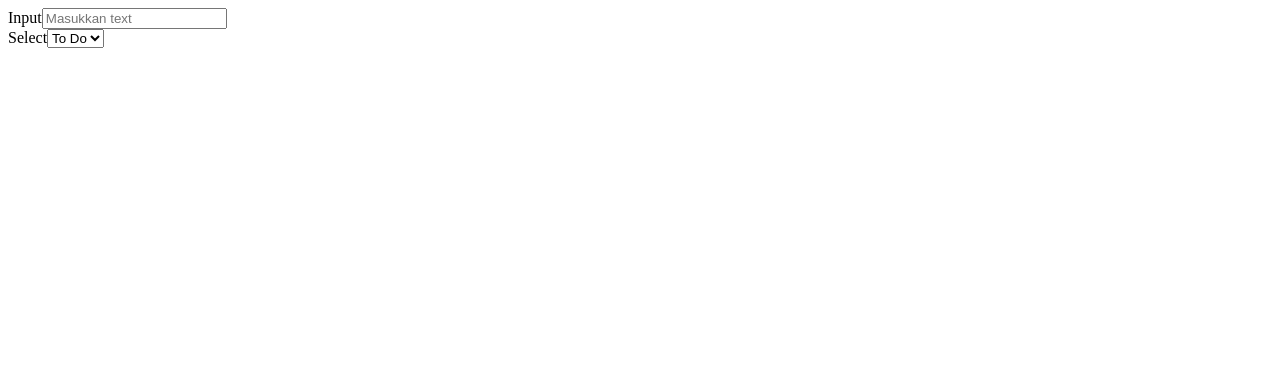
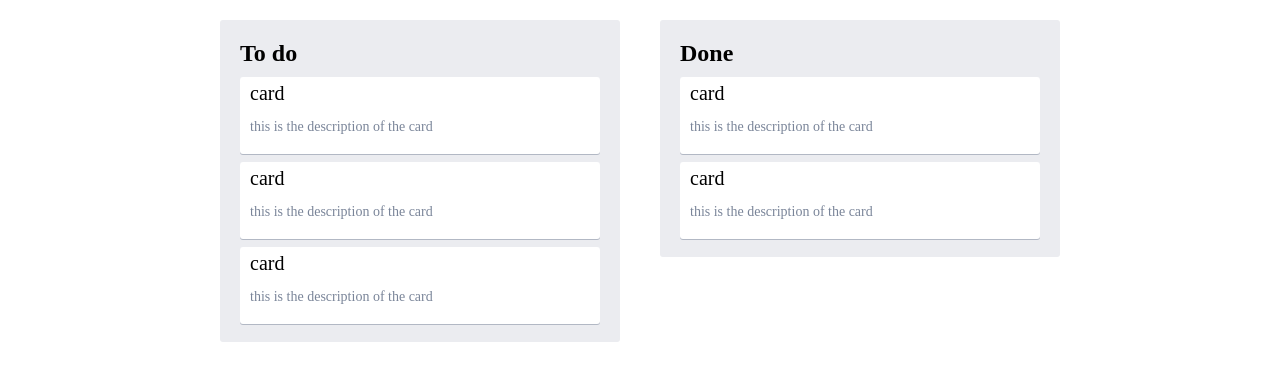
Before and after one commit to agengwibowoo/todo, a React (Create React App) app: page / in a window 1280 px wide. Shown: the top 380 px of the page. Built offline with nearby package versions, Linux system fonts and the light colour scheme.

Commit message:
Add TodoCard & TodoContainer component

```diff
--- a/package.json
+++ b/package.json
@@ -7,13 +7,16 @@
     "@testing-library/react": "^11.2.3",
     "@testing-library/user-event": "^12.6.0",
     "bootstrap": "^4.5.3",
+    "bootstrap-icons": "^1.3.0",
     "final-form": "^4.20.1",
     "prop-types": "^15.7.2",
     "react": "^17.0.1",
     "react-bootstrap": "^1.4.3",
+    "react-bootstrap-icons": "^1.2.3",
     "react-dom": "^17.0.1",
     "react-final-form": "^6.5.2",
     "react-scripts": "4.0.1",
+    "styled-components": "^5.2.1",
     "web-vitals": "^0.2.4"
   },
   "scripts": {
--- a/public/index.html
+++ b/public/index.html
@@ -26,7 +26,7 @@
     -->
     <title>Todo</title>
   </head>
-  <body>
+  <body style='margin: 0;'>
     <noscript>You need to enable JavaScript to run this app.</noscript>
     <div id="root"></div>
     <!--
--- a/src/App.js
+++ b/src/App.js
@@ -1,33 +1,47 @@
-import { Form, Field } from 'react-final-form';
-import InputComponent from './components/form/InputComponent';
-import SelectComponent from './components/form/SelectComponent';
+import Layout from './components/global/Layout';
+import TodoContainer from './components/todo/TodoContainer';
+import TodoCard from './components/todo/TodoCard';
 
 const App = () => {
-  const onSubmit = () => {
-    console.log('submitted');
+  const handleCardDetail = () => {
+    alert('card opened')
   }
   return (
-    <div className="App">
-      <Form onSubmit={onSubmit}>
-        {props => (
-          <>
-            <Field
-              name="input"
-              type="Text"
-              label="Input"
-              placeholder="Masukkan text"
-              component={InputComponent}
-            />
-            <Field
-              name="Select"
-              label="Select"
-              placeholder="Pilih"
-              component={SelectComponent}
-            />
-          </>
-        )}
-      </Form>
-    </div>
+    <Layout>
+      <TodoContainer
+        title="To do"
+      >
+        <TodoCard
+          title='card'
+          desc='this is the description of the card'
+          detail={() => handleCardDetail()}
+        />
+        <TodoCard
+          title='card'
+          desc='this is the description of the card'
+          detail={() => handleCardDetail()}
+        />
+        <TodoCard
+          title='card'
+          desc='this is the description of the card'
+          detail={() => handleCardDetail()}
+        />
+      </TodoContainer>
+      <TodoContainer
+        title="Done"
+      >
+        <TodoCard
+          title='card'
+          desc='this is the description of the card'
+          detail={() => handleCardDetail()}
+        />
+        <TodoCard
+          title='card'
+          desc='this is the description of the card'
+          detail={() => handleCardDetail()}
+        />
+      </TodoContainer>
+    </Layout>
   );
 }
 
--- /dev/null
+++ b/src/components/global/Layout.js
@@ -0,0 +1,20 @@
+import React from 'react'
+import styled from 'styled-components';
+
+const Container = styled.div`
+    display: flex;
+    justify-content: center;
+    padding: 20px;
+    min-height: 100vh - 20px;
+    background: #ffffff 0% 0% no-repeat padding-box;
+`
+
+const Layout = ({ children }) => {
+    return (
+        <Container>
+            {children}
+        </Container>
+    )
+}
+
+export default Layout
--- /dev/null
+++ b/src/components/todo/TodoCard.js
@@ -0,0 +1,49 @@
+import React from 'react';
+import styled from 'styled-components';
+import PropTypes from 'prop-types';
+
+const Container = styled.div`
+    background-color: #fff;
+    border-radius: 3px;
+    box-shadow: 0 1px 0 rgba(9,30,66,.25);
+    cursor: pointer;
+    display: block;
+    margin-bottom: 8px;
+    padding: 5px 10px;
+    min-height: 20px;
+    position: relative;
+    text-decoration: none;
+    z-index: 0;
+    &:hover {
+        background-color: #f4f6f7;
+    }
+`
+
+const Title = styled.span`
+    font-size: 20px;
+`
+
+const Desc = styled.p`
+    font-size: 14px;
+    color: #7A8599;
+`
+
+const TodoCard = ({ title, desc, detail }) => {
+    return (
+        <Container onClick={detail}>
+            <Title>{title}</Title>
+            <Desc>{desc}</Desc>
+        </Container>
+    )
+}
+
+TodoCard.propTypes = {
+    title: PropTypes.string.isRequired,
+    desc: PropTypes.string,
+}
+
+TodoCard.defaultProps = {
+    desc: '',
+}
+
+export default TodoCard
--- /dev/null
+++ b/src/components/todo/TodoContainer.js
@@ -0,0 +1,39 @@
+import React from 'react';
+import styled from 'styled-components';
+import PropTypes from 'prop-types';
+
+const Container = styled.div`
+    background-color: #ebecf0;
+    border-radius: 3px;
+    box-sizing: border-box;
+    display: flex;
+    flex-direction: column;
+    height: 100%;
+    overflow: auto;
+    width: 400px;
+    white-space: nowrap;
+    padding: 10px 20px;
+    margin: 0 20px;
+`
+
+const Title = styled.label`
+    font-size: 24px;
+    font-weight: bold;
+    margin: 10px 0px;
+`
+
+const TodoContainer = ({ title, children }) => {
+    return (
+        <Container>
+            <Title>{title}</Title>
+            {children}
+        </Container>
+    )
+}
+
+TodoContainer.propTypes = {
+    title: PropTypes.string.isRequired,
+    children: PropTypes.any.isRequired
+}
+
+export default TodoContainer
```
Also changed, not shown: 2 other files (tests, documents, lock files or other folders).
